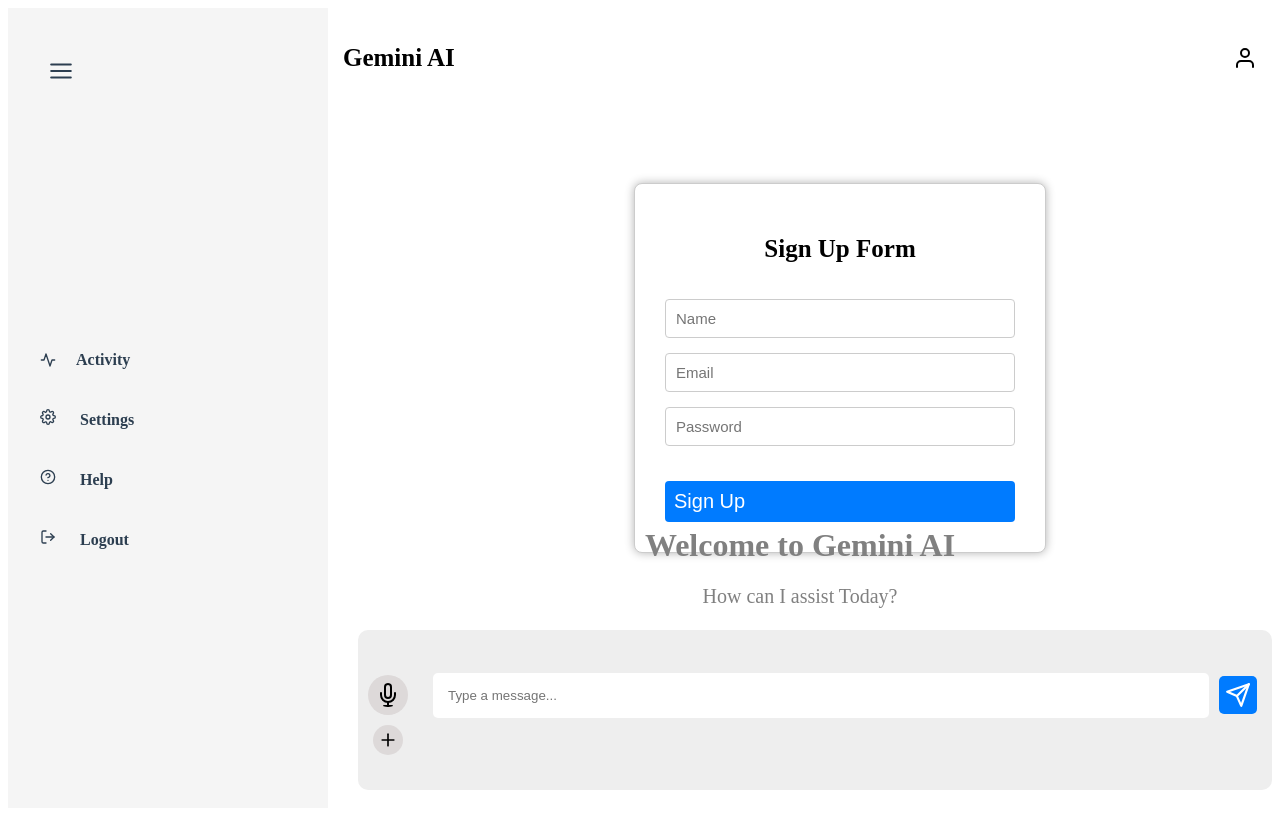
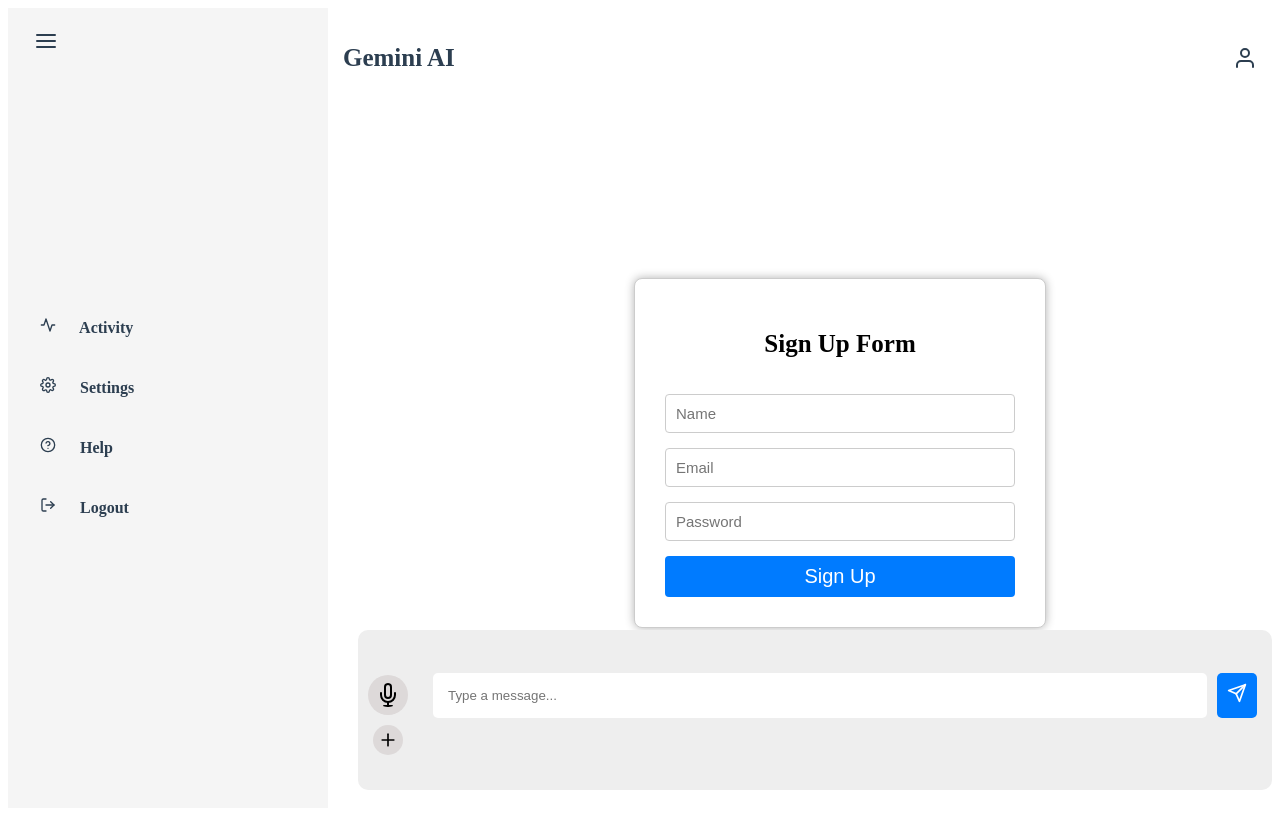
Before and after one commit to priyashukla622/AI-Chat-Projects, a React (Vite) app: page / in a window 1280 px wide. Shown: the top 828 px of the page. Built offline with nearby package versions, Linux system fonts and the light colour scheme.

Commit message:
add mic functionality

```diff
--- a/src/App.jsx
+++ b/src/App.jsx
@@ -15,10 +15,10 @@
       <Routes>
         <Route path="/" element={<SignUp />} />
         <Route path="/login" element={<Login />} />
-        <Route path="/ModeToggle" element={<ModeToggle/>}/>
+        {/* <Route path="/ModeToggle" element={<ModeToggle/>}/>  */}
       </Routes>
     </Router>
-    {/* <ModeToggle/> */}
+    {/* <ModeToggle/>   */}
     </>
   );
 }
--- a/src/Components/Form.css
+++ b/src/Components/Form.css
@@ -2,7 +2,7 @@
   display: flex;
   flex-direction: column;
   align-items: center;
-  /* margin-top: -360px; */
+  margin-top: 160px;
   justify-content: center;
   height: 40vh;
   /* background-color: #f3f3f3; */
@@ -12,7 +12,7 @@
   flex-direction: column;
   width: 350px;
   height: 380px;
-  margin-bottom: 1200px;
+  margin-bottom: 1350px;
   margin-left: 400px;
   gap: 15px;
   padding: 30px;
@@ -52,16 +52,21 @@
 .input:focus {
   border-color: black;
 }
-
 .button {
   padding: 9px;
   font-size: 20px;
+  text-align: center;
   color: #fff;
   background-color: #007bff;
   border: none;
   border-radius: 4px;
   cursor: pointer;
+  width: 350px;
+  display: flex;
+  align-items: center;
+  justify-content: center;
 }
+
 
 .button:hover {
   background-color:#3e97f6;
--- a/src/Components/ModeToggle.jsx
+++ b/src/Components/ModeToggle.jsx
@@ -2,15 +2,13 @@
 import { FontAwesomeIcon } from "@fortawesome/react-fontawesome";
 import { faMoon } from "@fortawesome/free-regular-svg-icons";
 import { faToggleOn, faToggleOff } from "@fortawesome/free-solid-svg-icons";
-import "./ModeToggle.css";
-
+// import "./ModeToggle.css";
 const ModeToggle = () => {
   const [darkMode, setDarkMode] = useState(false);
 
   const toggleMode = () => {
     setDarkMode(!darkMode);
   };
-
   return (
     <div className={darkMode ? "dark" : "light"}>
       <button onClick={toggleMode}>
@@ -21,5 +19,4 @@
     </div>
   );
 };
-
 export default ModeToggle;
--- a/src/Components/SignUp.jsx
+++ b/src/Components/SignUp.jsx
@@ -1,72 +1,3 @@
-// import React, { useState } from "react";
-// import { useNavigate } from "react-router-dom";
-// import "./Form.css";
-
-// const SignUp = () => {
-//   const [name, setName] = useState("");
-//   const [email, setEmail] = useState("");
-//   const [password, setPassword] = useState("");
-
-//   const navigate = useNavigate();
-
-//   const handleSubmit = (e) => {
-//     e.preventDefault();
-//     console.log("Name:", name);
-//     console.log("Email:", email);
-//     console.log("Password:", password);
-
-//     alert("Sign In Successful!");
-
-//     setName("");
-//     setEmail("");
-//     setPassword("");
-
-//     navigate("/login");
-//   };
-
-//   return (
-//     <div className="container">
-//       <form onSubmit={handleSubmit} className="signIn-form">
-//         <h2>Sign Up Form</h2>
-//         <input
-//           type="text"
-//           placeholder="Name"
-//           value={name}
-//           onChange={(e) => setName(e.target.value)}
-//           required
-//           className="input"
-//         />
-//         <input
-//           type="email"
-//           placeholder="Email"
-//           value={email}
-//           onChange={(e) => setEmail(e.target.value)}
-//           required
-//           className="input"
-//         />
-//         <input
-//           type="password"
-//           placeholder="Password"
-//           value={password}
-//           onChange={(e) => setPassword(e.target.value)}
-//           required
-//           className="input"
-//         />
-//         <button type="submit" className="button">
-//           Sign Up
-//         </button>
-//       </form>
-//     </div>
-//   );
-// };
-
-// export default SignUp;
-
-
-
-
-
-
 import React, { useState } from "react";
 import { Link, useNavigate } from "react-router-dom";
 import "./Form.css";
@@ -81,7 +12,7 @@
 
   const handleSubmit = async (e) => {
     e.preventDefault();
-    setError(null); // Clear any previous error
+    setError(null);
 
     const userData = { username: name, email, password };
 
--- a/src/Components/UiPage.jsx
+++ b/src/Components/UiPage.jsx
@@ -1,16 +1,25 @@
+
 import React, { useState } from "react";
 import { FiSend, FiMic, FiMenu, FiUser, FiActivity, FiSettings, FiLogOut, FiHelpCircle, FiPlus } from "react-icons/fi";
 import { useNavigate } from "react-router-dom";
-import  "./Uipage.css";
+import { FontAwesomeIcon } from "@fortawesome/react-fontawesome";
+import { faMoon } from "@fortawesome/free-regular-svg-icons";
+import { faToggleOn, faToggleOff } from "@fortawesome/free-solid-svg-icons";
+import "./Uipage.css";
 
 function UiPage() {
     const [collapsed, setCollapsed] = useState(false);
     const [message, setMessage] = useState("");
     const [responses, setResponses] = useState([]);
-    const navigate = useNavigate();
+    const [darkMode, setDarkMode] = useState(false);
+    const [showPopup, setShowPopup] = useState(false);
     const [showHelpOptions, setShowHelpOptions] = useState(false);
+
     const [isListening, setIsListening] = useState(false);
 
+    const navigate = useNavigate();
+
+    // const toggleSidebar = () => setCollapsed(!collapsed);
     const toggleSidebar = () =>{
        if (collapsed){
          setCollapsed(false)
@@ -20,8 +29,17 @@
         }
     }
 
+    const toggleMode = () => setDarkMode(!darkMode);
+
+
+    const handleLogout = () => {
+        localStorage.removeItem("token");
+        localStorage.removeItem("email");
+        alert("You have logged out successfully.");
+        navigate("/login");
+    };
+
     // mic
-
 
     const startListening = () => {
       if (!("webkitSpeechRecognition" in window)) {
@@ -39,12 +57,15 @@
 
       recognition.onresult = (event) => {
         const transcript = event.results[0][0].transcript;
-        setMessage(transcript); // Input box में text set करें
+        setMessage(transcript); // Show text in input field
+
+        setTimeout(() => {
+          handleSend();  // Automatically send after capturing voice
+        }, 500);
       };
 
       recognition.start();
     };
-
 
 
 
@@ -87,97 +108,87 @@
       .catch(error => console.error("Error:", error));
     };
 
-    const renderResponses = () => {
-      return responses.map((chat, index) => (
-          <div key={index} className="chat-item">
-              <div className="chat-you">
-                  <p className="you"><strong>You:</strong> {chat.message}</p>
-              </div>
-
-              <div className="chat-bot">
-                  <p className="bot"> <strong>Bot:</strong>{chat.response}</p>
-              </div>
-          </div>
-      ));
-    };
-
-    const handleLogout = () => {
-      localStorage.removeItem("token");
-      localStorage.removeItem("email");
-      alert("You have logged out successfully.");
-      navigate("/login");
-    };
-
-
     return (
-
     <>
-    <div className="chat-container">
-      {/* Sidebar */}
-      <aside  className={`sidebar ${collapsed ? "collapsed" : ""}`}>
+        <div className={`chat-container ${darkMode ? "dark" : "light"}`}>
+            <aside className={`sidebar ${collapsed ? "collapsed" : ""}`}>
                 <button className="menu-btn" onClick={toggleSidebar}>
                     <FiMenu />
                 </button>
                 <ul>
-          <li>
-            <a href="https://myactivity.google.com/product/gemini?utm_source=gemini" target="_blank" rel="noopener noreferrer" className="activity-link">
-              <FiActivity className="activity-icon" />Activity
-            </a>
-          </li>
-
-          <li><span><FiSettings style={{marginRight:'20px'}}/></span> Settings</li>
-
+                    <li><FiActivity style={{ marginRight: "20px" }} /> Activity</li>
+                    <li onClick={() => setShowPopup(true)}><FiSettings style={{ marginRight: "20px" }} /> Settings</li>
                     <li className="help-menu" onClick={() => setShowHelpOptions(!showHelpOptions)}>
-            <span><FiHelpCircle style={{ marginRight: '20px' }} /></span> Help
+                      <FiHelpCircle style={{ marginRight: "20px" }} /> Help
                       {showHelpOptions && (
                         <ul className="help-options">
-                <li>
-                  <a href="https://gemini.google.com/updates?is_sa=1&is_sa=1&android-min-version=301356232&ios-min-version=322.0&campaign_id=bkws&utm_source=sem&utm_source=google&utm_medium=paid-media&utm_medium=cpc&utm_campaign=bkws&utm_campaign=2024enIN_gemfeb&pt=9008&mt=8&ct=p-growth-sem-bkws&gad_source=1&gclid=Cj0KCQjwna6_BhCbARIsALId2Z39OvbJBAcSMIwuFCL6tCeX3r9L0Fgc3HjI5VoRZJ3J_5frrAO-cogaAtlWEALw_wcB&gclsrc=aw.ds" target="_blank" rel="noopener noreferrer">Update</a>
-                </li>
-                <li>
-                  <a href="https://gemini.google.com/faq?is_sa=1&is_sa=1&android-min-version=301356232&ios-min-version=322.0&campaign_id=bkws&utm_source=sem&utm_source=google&utm_medium=paid-media&utm_medium=cpc&utm_campaign=bkws&utm_campaign=2024enIN_gemfeb&pt=9008&mt=8&ct=p-growth-sem-bkws&gad_source=1&gclid=Cj0KCQjwna6_BhCbARIsALId2Z39OvbJBAcSMIwuFCL6tCeX3r9L0Fgc3HjI5VoRZJ3J_5frrAO-cogaAtlWEALw_wcB&gclsrc=aw.ds" target="_blank" rel="noopener noreferrer">FAQ</a>
-                </li>
+                          <li><a href="https://gemini.google.com/updates" target="_blank" rel="noopener noreferrer">Update</a></li>
+                          <li><a href="https://gemini.google.com/faq" target="_blank" rel="noopener noreferrer">FAQ</a></li>
                         </ul>
                         )}
                     </li>
-
-          <li><span><FiLogOut style={{ marginRight: '20px' }} onClick={handleLogout} /></span> Logout</li>
-
+                    <li onClick={handleLogout}><FiLogOut style={{ marginRight: "20px" }} /> Logout</li>
                 </ul>
             </aside>
 
             <div className="chat-section">
                 <header className="chat-header">
                     <h2>Gemini AI</h2>
-            <FiUser className="login-icon"  onClick={()=>navigate("/")} />
+                    <FiUser className="login-icon" onClick={() => navigate("/")} />
                 </header>
 
-        <div className="chat-box">
-          {renderResponses()}
-        </div>
-
-        <div className="welcome-part">
+                {/* <div className="welcome-part">
                   <h1>Welcome to Gemini AI</h1>
                   <p>How can I assist Today?</p>
+                </div> */}
+
+
+
+                <div className="chat-box">
+                    {responses.map((chat, index) => (
+                        <div key={index} className="chat-item">
+                            <div className="chat-you">
+                                <p><strong>You:</strong> {chat.message}</p>
+                            </div>
+                            <div className="chat-bot">
+                                <p><strong>Bot:</strong> {chat.response}</p>
+                            </div>
+                        </div>
+                    ))}
                 </div>
 
                 <div className="input-box">
                     <div className="icon-container">
-            {/* <FiMic className="mic-icon"  onClick={handleVoiceInput} /> */}
                     <FiMic className="mic-icon" onClick={startListening} style={{ cursor: "pointer", marginLeft: "10px" }} />
-            <label htmlFor="fileInput" >
-              <FiPlus  style={{margin:'5px'}}/>
+                        <label htmlFor="fileInput">
+                            <FiPlus style={{ margin: "5px" }} />
                         </label>
                     </div>
-          <input type="text" value={message} onChange={(e) => setMessage(e.target.value)} onKeyDown={(e) => e.key === "Enter" && handleSend()}placeholder="Type a message..." />
-          <button  onClick={handleSend}>
+                    {showPopup && (
+                        <div className="setting-popup">
+                            <div className="popup-content">
+                                <button onClick={toggleMode}>
+                                    <FontAwesomeIcon icon={faMoon} />
+                                    {darkMode ? "Light Mode" : "Dark Mode"}
+                                    <FontAwesomeIcon icon={darkMode ? faToggleOn : faToggleOff} className="toggle-icon" />
+                                </button>
+                                <button className="close-btn" onClick={() => setShowPopup(false)}>Close</button>
+                            </div>
+                        </div>
+                    )}
+                    <input
+                        type="text"
+                        value={message}
+                        onChange={(e) => setMessage(e.target.value)}
+                        onKeyDown={(e) => e.key === "Enter" && handleSend()}
+                        placeholder="Type a message..."
+                    />
+                    <button onClick={handleSend}>
                         <FiSend />
                     </button>
-
-          <input type="file" id="fileInput" style={{ display: 'none' }} />
+                    <input type="file" id="fileInput" style={{ display: "none" }} />
                 </div>
             </div>
-
         </div>
     </>
   )
--- a/src/Components/Uipage.css
+++ b/src/Components/Uipage.css
@@ -42,26 +42,20 @@
   margin-left: -45px;
 
 }
-
 .sidebar ul li {
   margin: 40px;
   cursor: pointer;
-
 }
-
 .sidebar ul li:hover {
   color: rgb(58, 58, 178);
   border-radius: 20px;
-
 }
-
 .chat-section {
   flex: 1;
   display: flex;
   flex-direction: column;
   background: white;
 }
-
  .chat-header {
   display: flex;
   justify-content: space-between;
@@ -70,7 +64,6 @@
   padding: 15px;
   font-size: 20px;
 }
-
 .login-icon {
   font-size: 24px;
   cursor: pointer;
@@ -105,15 +98,12 @@
   gap: 10px;
 
 }
-
 .message {
   max-width: 80%;
   padding: 10px;
   border-radius: 10px;
   font-size: 14px;
 }
-
-
 .chat-you{
   width: auto;
   margin-left: 50%;
@@ -121,9 +111,7 @@
   padding: 1px;
   border-radius: 5px;
   background-color: #e6e6e6;
-
 }
-
 .chat-bot{
   width: 50%;
   margin-bottom: 10px;
@@ -135,7 +123,6 @@
 .you, .bot{
   margin-left: 10px;
 }
-
  .input-box {
   display: flex;
   align-items: center;
@@ -168,13 +155,13 @@
   background: #007bff;
   color: white;
   border: none;
-  padding: 6px;
+  font-size: 20px;
+  padding: 10px;
   margin-right: 15px;
   border-radius: 5px;
-  margin-bottom: 50px;
+  margin-bottom: 30px;
   cursor: pointer;
 }
-
 .mic-icon {
   font-size: 24px;
   cursor: pointer;
@@ -184,8 +171,6 @@
   margin-bottom: 30px;
   margin-left: 20px;
 }
-
-
 .icon-container label{
   cursor: pointer;
   margin-top: 60px;
@@ -195,7 +180,6 @@
   width: 30px;
   height: 30px;
   background-color: #ddd9d9;
-
 }
 
 .activity-link {
@@ -204,10 +188,13 @@
   display: flex;
   align-items: center;
 }
+/* Light Mode */
+.chat-container.light {
+  background-color: #ffffff;
+  color: #000000;
+}
 
-.activity-icon {
-  margin-right: 20px;
-}
+
 
 
 
@@ -224,18 +211,9 @@
   height: 10%;
   display: none;
   z-index: 10;
+
 }
 
-
-
-.help-options li {
-  display: block;
-  text-align: left;
-  list-style: none;
-  text-decoration: none;
-  padding: 10px;
-
-}
 .help-options li a{
   text-decoration: none;
   color:#2c3e50 ;
@@ -243,17 +221,95 @@
 
 /* Ensure no gap between Update and FAQ */
 .help-options li:first-child {
-  margin-top: -5px;
+  margin-top: 5px;
   margin-left: 25px;
 
 }
 
 .help-options li:last-child {
-  margin-top: -45px;
+  margin-top: -25px;
   margin-left: 25px;
 
+}
+
+
+.chat-container.dark {
+  background-color: #121212;
+  color: #ffffff;
+}
+.chat-container.light .sidebar {
+  background-color: #f5f5f5;
+  color: #2c3e50;
+}
+.chat-container.dark .sidebar {
+  background-color: #0a0a0a;
+  color: #ffffff;
+}
+
+
+
+.chat-container.dark .sidebar button {
+  color: #ffffff;
+}
+.chat-container.dark .sidebar button:hover {
+  color: #1e90ff;
 }
 
 .help-menu .help-options {
   display: block;
 }
+.chat-container.dark .sidebar ul li:hover {
+  color: #ffffff;
+  background-color: #222222;
+  border-radius: 20px;
+}
+.chat-container.dark .chat-section {
+  background-color: #1a1a1a;
+  color: #ffffff;
+}
+.chat-container.dark .input-box {
+  background-color: #222222;
+}
+.chat-container.dark .input-box input {
+  background-color: #333333;
+  color: #ffffff;
+  border: 1px solid #555;
+}
+.chat-container.dark .input-box input::placeholder {
+  color: #bbb;
+}
+.chat-container.light .login-icon {
+  color: #2c3e50;
+}
+.chat-container.dark .login-icon {
+  color: #ffffff;
+}
+.chat-container.light h2 {
+  color: #2c3e50;
+}
+.chat-container.dark h2{
+  color: #ffffff;
+}
+.chat-you.light .you{
+  color: #2c3e50;
+}
+.chat-you.dark .you{
+  color: #ffffff;
+}
+.chat-container.light .chat-you {
+  background-color: #e6e6e6;
+  color: #000;
+}
+.chat-container.dark .chat-you {
+  background-color: #333333;
+  color: #ffffff;
+}
+.chat-container.light .chat-bot {
+  background-color: #d0e0ff;
+  color: #000;
+}
+
+.chat-container.dark .chat-bot {
+  background-color: #1e3a5f;
+  color: #ffffff;
+}
```
Also changed, not shown: src/Components/LogIn.jsx (+1 -48 lines). Lines whose indentation alone changed are shown as unchanged.
